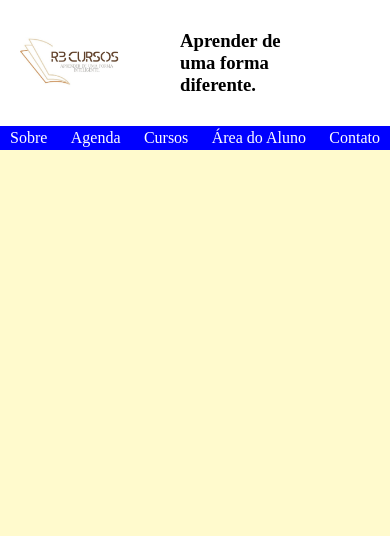
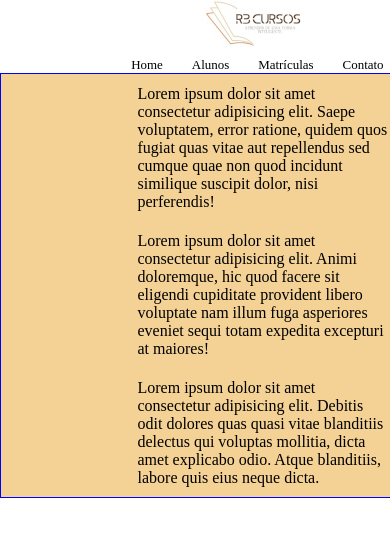
Before and after one commit to leoGomesss/r3cursos, a plain HTML site: page index.html in a window 390 px wide. Drawn offline with Linux system fonts and the light colour scheme.

Commit message:
27012025

```diff
--- a/Estilos/estilo.css
+++ b/Estilos/estilo.css
@@ -1,64 +1,129 @@
 @charset "UTF-8";
 
-*{
+* {
   margin: 0;
   padding: 0;
 }
-/*Área do Topo*/
-body {
-    background: #FFFACD;
+header {
+  background: #fff;
 }
-.topo {
+.cabecalho {
   display: flex;
-    flex-direction: row;
+  flex-flow: row wrap;
   justify-content: space-between;
   align-items: center;
-    align-content: center;
-    width: auto;
-    padding: 10px;
-    gap: 30px;
-    background: #fff;
+  gap: 7px;
 }
-.logo {
+.cabecalho-imagem {
   display: flex;
-   justify-content: flex-end;
-   align-items: center;
 }
-.logo img {
-    width: 100px;
+.cabecalho-imagem img {
+  background: #ffcbdb;
+}
+.cabecalho-menu,
+a {
+  font-size: 1em;
+  color: #000000;
+  text-decoration: none;
+  padding-right: 7px;
+}
+a:hover {
+  border: 1px solid #daa520;
+  background-color: #daa520;
+  border-radius: 3px;
+  padding: 2px;
+  font-weight: bold;
+  color: #fff;
+}
+main {
+  border: 1px solid blue;
+  display: flex;
+  width: 100%;
+  height: auto;
+  flex-direction: row;
+  justify-content: space-around;
+  align-items: flex-start;
+  background-color: #f4d195;
+}
+section {
+  width: 25%;
   padding: 10px;
 }
-.texto {
+aside {
+  width: 25%;
+  padding: 10px;
+}
+.conteudo-principal {
+  width: 50%;
+  padding: 10px;
+}
+@media (max-width: 600px) {
+  .cabecalho {
+    flex-flow: column wrap;
+  }
+}
+@media (max-width: 600px) {
+  .cabecalho-imagem {
     display: flex;
     justify-content: center;
+    width: 20px;
+    margin-left: 30%;
+  }
+}
+@media (max-width: 600px) {
+  .cabecalho-menu,
+  a {
+    display: flex;
+    justify-content: space-evenly;
+    font-size: 0.9em;
+    gap: 2px;
+    margin-left: 10%;
+  }
+}
+@media (max-width: 600px) {
+  main {
+    display: flex;
+    width: 100%;
+    height: auto;
+    flex-direction: column;
+    justify-content: center;
     align-items: center;
-    padding: 20px;
+    background-color: #f4d195;
   }
-.consulta {
-    display: flex;
-    justify-content: flex-end;
-    align-items: center;
-    width: 100px;
 }
-.menu {
-    display: flex;
-    width: auto;
-    height: 20px;
+@media (max-width: 600px) {
+    section {
+        width: 100%;
     }
-/*Área Menu*/
-.menu {
-    display: flex;
-    flex-direction: row;
-    justify-content: space-between;
-    align-items: center;
-    background: #0000FF;
-    padding: 2px 10px;
 }
-.menu a {
-    color: #fff;
-    text-decoration: none;
+@media (max-width: 600px){
+    section p {
+        padding-top: 1px;
+        padding-left: 35%;
+        text-align: left;
     }
-.menu a:hover {
-    color: #FFFF00;
-    font-weight: bold;
 }
+@media (max-width: 600px) {
+    .conteudo-principal {
+        width: 100%;
+    }
+}
+@media (max-width: 600px){
+    .conteudo-principal p {
+        padding-top: 1px;
+        padding-left: 35%;
+        text-align: left;
+    }
+}
+@media (max-width: 600px) {
+    aside {
+        width: 100%;
+    }
+}
+@media (max-width: 600px){
+    aside p {
+        padding-top: 1px;
+        padding-left: 35%;
+        text-align: left;
+    }
+}
--- a/index.html
+++ b/index.html
@@ -3,32 +3,48 @@
   <head>
     <meta charset="UTF-8" />
     <meta name="viewport" content="width=device-width, initial-scale=1.0" />
-    <title>Site-R3 Cursos</title>
-    <link
-      rel="shortcut icon"
-      href="Imagens/livro-icone.jpeg"
-      type="image/x-icon"
-    />
     <link rel="stylesheet" href="Estilos/estilo.css" />
+    <title>Document</title>
   </head>
   <body>
-    <!--Área Topo/Cabeçalho-->
-    <div class="topo">
-      <div class="logo">
-        <img src="Imagens/livro-logo.jpeg" alt="R3-Cursos" />
+    <header>
+      <div class="cabecalho">
+        <div class="cabecalho-imagem">
+          <img src="Imagens/livro-pequeno.jpeg" alt="logo-cabecalho" />
+        </div>
+        <nav class="cabecalho-menu">
+          <a href="#">Home</a>
+          <a href="#">Alunos</a>
+          <a href="#">Matrículas</a>
+          <a href="#">Contato</a>
+        </nav>
       </div>
-      <div class="texto">
-        <h3>Aprender de uma forma diferente.</h3>
+    </header>
+    <main>
+      <section>
+        <p>
+          Lorem ipsum dolor sit amet consectetur adipisicing elit. Saepe
+          voluptatem, error ratione, quidem quos fugiat quas vitae aut
+          repellendus sed cumque quae non quod incidunt similique suscipit
+          dolor, nisi perferendis!
+        </p>
+      </section>
+      <div class="conteudo-principal">
+        <p>
+          Lorem ipsum dolor sit amet consectetur adipisicing elit. Animi
+          doloremque, hic quod facere sit eligendi cupiditate provident libero
+          voluptate nam illum fuga asperiores eveniet sequi totam expedita
+          excepturi at maiores!
+        </p>
       </div>
-      <div class="consulta"></div>
-    </div>
-    <!--Área Menu-->
-    <div class="menu">
-      <div id="sobre"><a href="#">Sobre</a></div>
-      <div id="agenda"><a href="#">Agenda</a></div>
-      <div id="cursos"><a href="#">Cursos</a></div>
-      <div id="aluno"><a href="#">Área do Aluno</a></div>
-      <div id="contato"><a href="#">Contato</a></div>
-    </div>
+      <aside>
+        <p>
+          Lorem ipsum dolor sit amet consectetur adipisicing elit. Debitis odit
+          dolores quas quasi vitae blanditiis delectus qui voluptas mollitia,
+          dicta amet explicabo odio. Atque blanditiis, labore quis eius neque
+          dicta.
+        </p>
+      </aside>
+    </main>
   </body>
 </html>
```
Also changed, not shown: Imagens/livro-pequeno.jpeg (added). Lines whose indentation alone changed are shown as unchanged.
